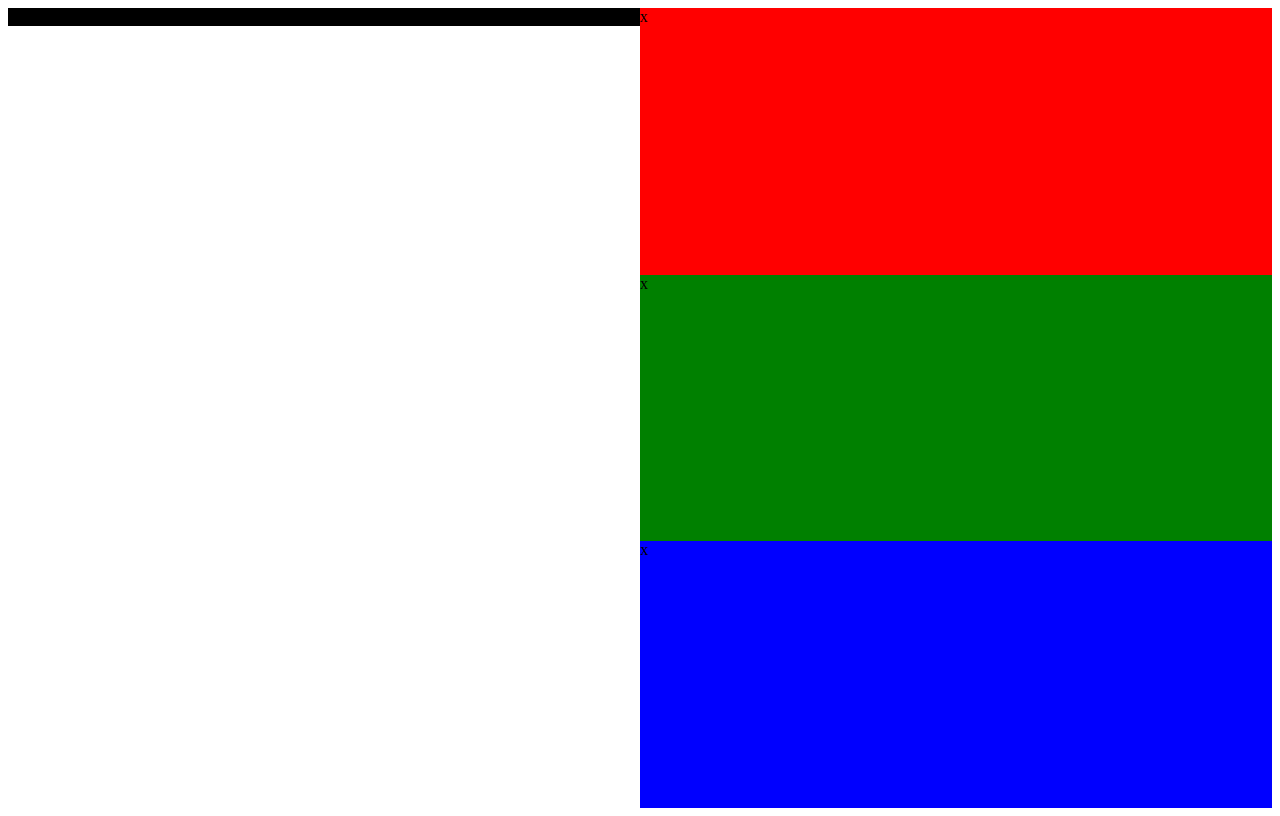
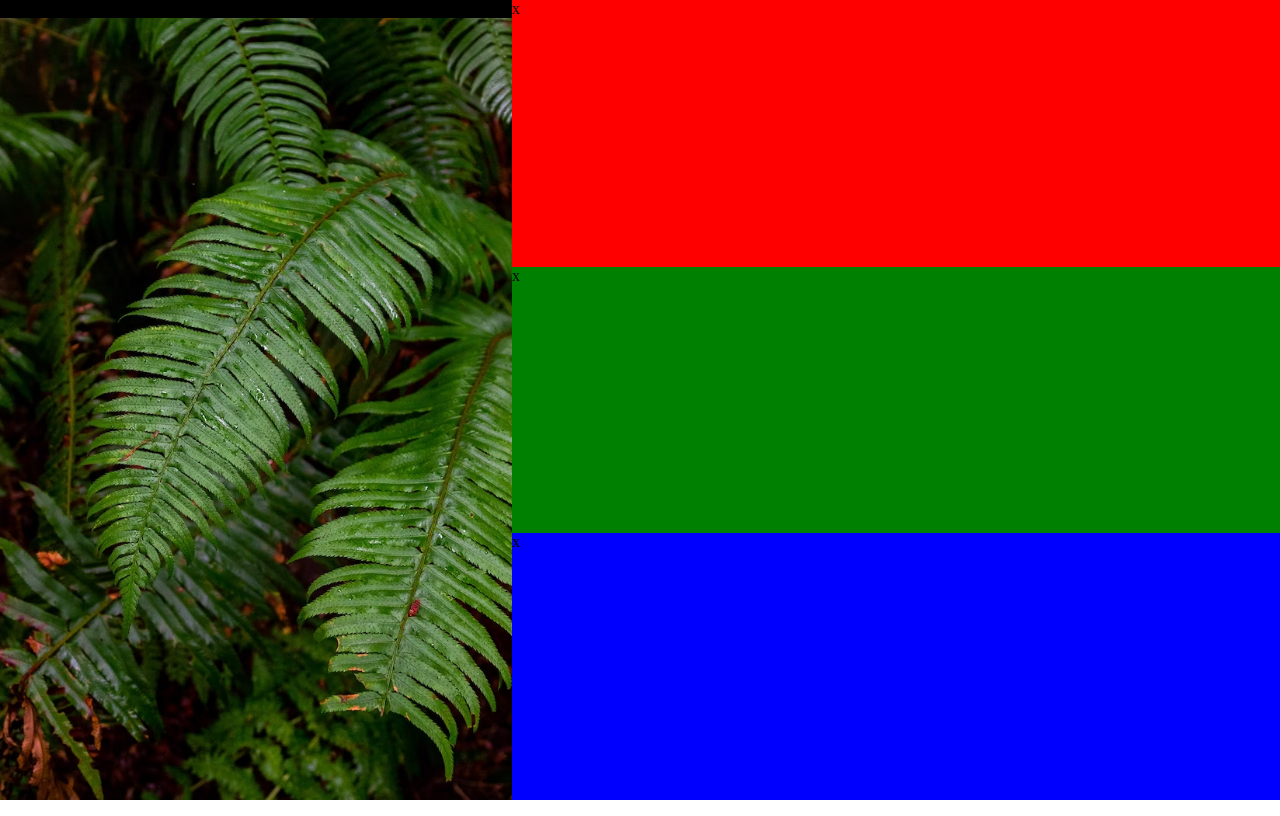
Before and after one commit to edwards955/sign-up-form, a plain HTML site: page index.html in a window 1280 px wide. Drawn offline with Linux system fonts and the light colour scheme.

Commit message:
Add background image to main-left

```diff
--- a/style.css
+++ b/style.css
@@ -1,18 +1,34 @@
 @font-face {
     font-family: norse;
     src: url(./fonts/Norse-Bold.otf)
+}
+
+body {
+    margin: 0;
 }
 
 .container {
     display: flex;
     height: 100vh;
     flex: 1;
+    margin: 0;
 }
 
 .main-left, .main-right {
     display: flex;
-    flex: 1;
+    flex: 1 1 auto;
     flex-direction: column;
+}
+
+.main-left {
+    width: 40vw;
+    background: url("./images/background.avif");
+    background-size: cover;
+    background-repeat: no-repeat;
+}
+
+.main-right {
+    width: 60vw;
 }
 
 .one, .two, .three {
```
